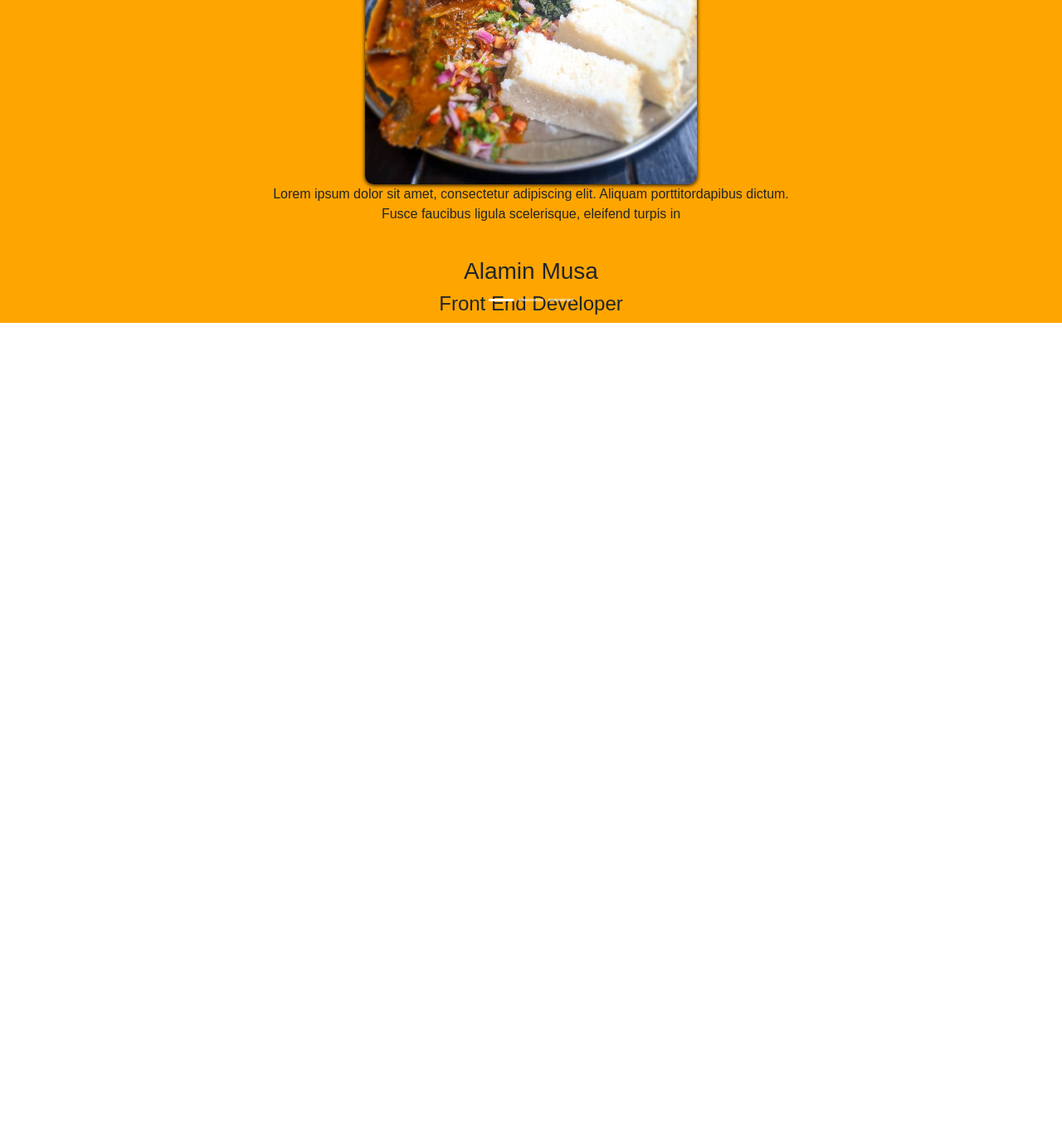
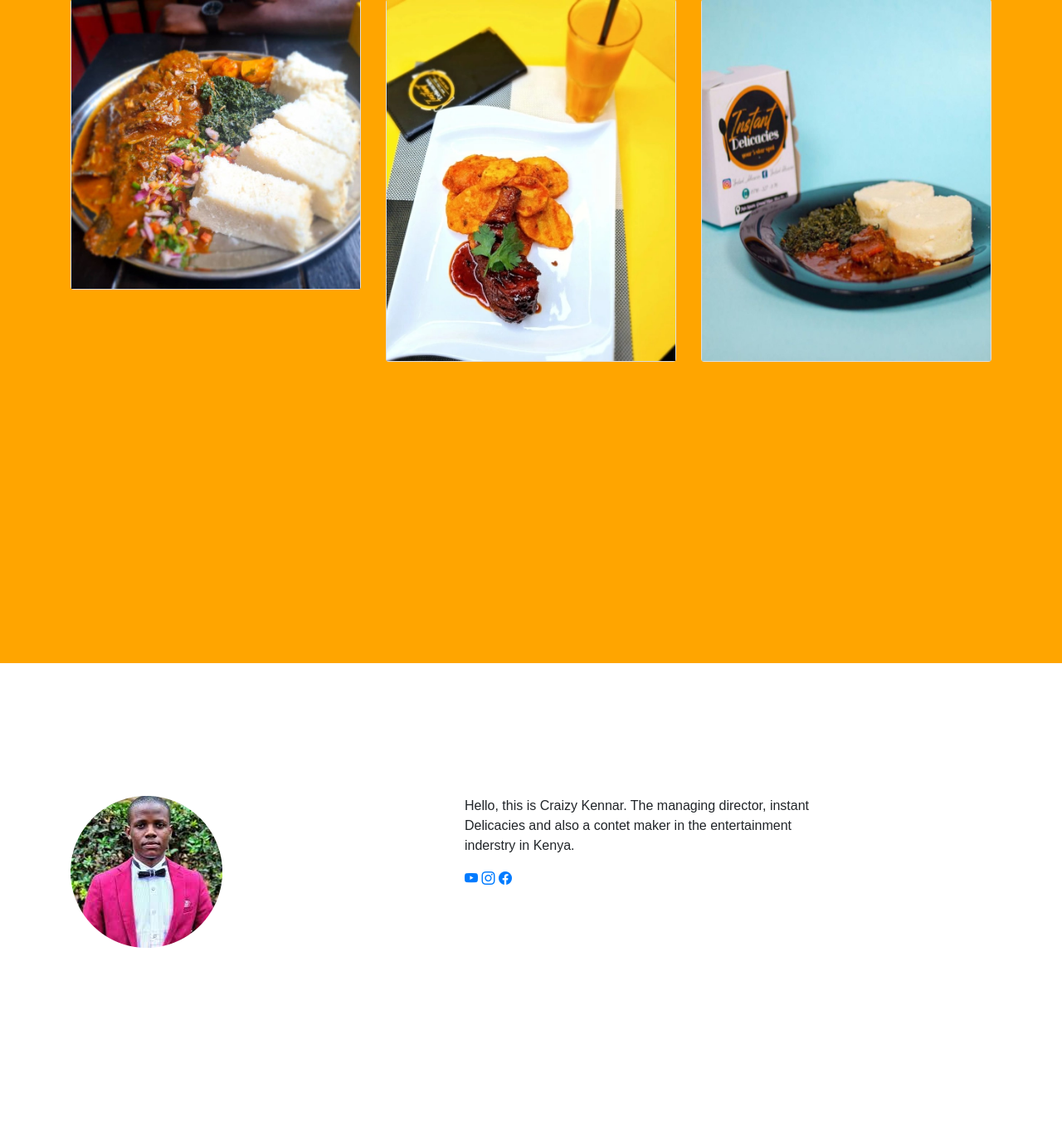
Before and after one commit to SimonGideon/eMobilis-Web-Development, a PHP site: page / in a window 1280 px wide. Shown: the part 801-2183 px from the top of the page at 83% size. Run offline with PHP 8.4, Linux system fonts and the light colour scheme; some libraries are stand-ins or nearby versions.

Commit message:
initial commit

```diff
--- a/personal_project/Index.html
+++ b/personal_project/Index.html
@@ -21,6 +21,8 @@
     <!-- css -->
     <link rel="stylesheet" href="css/styels.css">
     <title>Insta Delicacies</title>
+    <!-- favicon -->
+    <link rel="shortcut icon" type="image/jpg" href="imgs/favicon.ico" />
 </head>
 <!-- ==Body begins== -->
 
@@ -52,6 +54,14 @@
         </div>
 
     </nav>
+    <!-- ===Hero section=== -->
+    <section class="hero">
+        <div class="hero-inner">
+            <h1>Instant Delicacies</h1>
+            <h2>Look at this website and bask in its amazing glory!</h2>
+        </div>
+
+    </section>
 
     <!-- ===Banner Section== -->
     <section class="banner">
@@ -59,13 +69,14 @@
             <div class="banner1">
                 <img src="imgs/banner3.jpg" alt="banner1">
             </div>
+            <div class="hero">
+
+            </div>
 
             <div class="banner2">
                 <img src="imgs/banner2.jpg" alt="banner2">
             </div>
-            <div class="banner-text">
-                <p>Welcome to Instant <br> Delicacies</p>
-            </div>
+
         </div>
         </div>
         </div>
@@ -73,62 +84,64 @@
     <!-- ======our meals==== -->
     <section class="meals" id="meals">
         <div class="container text-center">
-            <h2>Testimonials</h2>
-            <div class="row text-center">
-                <div class="col-md-12">
-                    <div id="carouselExampleIndicators" class="carousel slide" data-ride="carousel">
-                        <!-- Indicators-->
-                        <ol class="carousel-indicators">
-                            <li data-target="#carouselExampleIndicators" data-slide-to="0" class="active"></li>
-                            <li data-target="#carouselExampleIndicators" data-slide-to="1"></li>
-                            <li data-target="#carouselExampleIndicators" data-slide-to="2"></li>
-                        </ol>
-                        <div class="carousel-inner">
-                            <!-- Item-1 -->
-                            <div class="carousel-item active text-center">
-                                <img src="imgs/event2.jpg" alt="" class="colon">
-                                <p>Lorem ipsum dolor sit amet, consectetur adipiscing elit. Aliquam
-                                    porttitordapibus dictum.<br>
-                                    Fusce faucibus ligula scelerisque, eleifend turpis in</p>
-                                <img src="https://via.placeholder.com/90x90" alt="" class="center-block team">
-                                <h3>Alamin Musa</h3>
-                                <h4>Front End Developer</h4>
-                            </div>
-                            <!-- Item-2 -->
-                            <div class="carousel-item text-center">
-                                <img src="img/testimonials.png" alt="" class="colon">
-                                <p>Lorem ipsum dolor sit amet, consectetur adipiscing elit. Aliquam
-                                    porttitordapibus dictum.<br>
-                                    Fusce faucibus ligula scelerisque, eleifend turpis in</p>
-                                <img src="https://via.placeholder.com/90x90" alt="" class="center-block team">
-                                <h3>Alamin Musa</h3>
-                                <h4>Front End Developer</h4>
-                            </div>
-                            <!-- Item-3 -->
-                            <div class="carousel-item text-center">
-                                <img src="img/testimonials.png" alt="" class="colon">
-                                <p>Lorem ipsum dolor sit amet, consectetur adipiscing elit. Aliquam
-                                    porttitordapibus dictum.<br>
-                                    Fusce faucibus ligula scelerisque, eleifend turpis in</p>
-                                <img src="https://via.placeholder.com/90x90" alt="" class="center-block team">
-                                <h3>Alamin Musa</h3>
-                                <h4>Front End Developer</h4>
-                            </div>
+            <div class="row">
+                <!-- Meal -->
+                <div class="co-md-6 col-lg-4">
+                    <div class="box">
+                        <div class="image card">
+                            <img src="imgs/event2.jpg" alt="">
                         </div>
-                        <a class="carousel-control-prev" href="#carouselExampleIndicators" role="button" data-slide="prev">
-                            <span class="fa fa-angle-left icon" aria-hidden="true"></span>
-                            <span class="sr-only">Previous</span>
-                        </a>
-                        <a class="carousel-control-next" href="#carouselExampleIndicators" role="button" data-slide="next">
-                            <span class="fa fa-angle-right icon" aria-hidden="true"></span>
-                            <span class="sr-only">Next</span>
-                        </a>
+                    </div>
+                </div>
+                <!-- meal-->
+                <div class="co-md-6 col-lg-4">
+                    <div class="box">
+                        <div class="image card">
+                            <img src="imgs/apx.webp" alt="">
+
+                        </div>
+                    </div>
+                </div>
+                <!-- meal-->
+                <div class="co-md-6 col-lg-4">
+                    <div class="box">
+                        <div class="image card">
+                            <img src="imgs/slider_2.jpg" alt="">
+
+                        </div>
                     </div>
                 </div>
             </div>
         </div>
     </section>
     <!-- ===== meals ends here===== -->
+    <!-- ===About=== -->
+    <section class="about">
+        <div class="container">
+            <div class="row">
+                <div class="col-md-5 rm">
+                    <img class="profile_pic" src="imgs/avartar.png" alt="Avartar" class="img-fluid">
+
+                </div>
+                <div class="col-md-5 rm">
+
+                    <p>
+                        Hello, this is Craizy Kennar. The managing director, instant Delicacies
+                        and also a contet maker in the entertainment inderstry in Kenya.
+
+                    </p>
+                    <a href="https://www.youtube.com/c/TalesofthecrazyKennar" class="bi bi-youtube"></a>
+                    <a href="https://www.instagram.com/instant_delicacies/" class="bi bi-instagram"></a>
+                    <a href="https://www.facebook.com/Instant-Delicacies" class="bi bi-facebook"></a>
+                </div>
+            </div>
+        </div>
+    </section>
+    <section class="events">
+        <div class="container">
+
+        </div>
+    </section>
 
     <!-- Smooth-Scroll -->
     <script src="js/smooth-scroll.js"></script>
--- a/personal_project/css/styels.css
+++ b/personal_project/css/styels.css
@@ -87,6 +87,14 @@ nav img {
 }
 
 /* ====Banners */
+.banner {
+    margin-bottom: 100vh;
+}
+
+.banner1 .banner2 {
+    z-index: 2;
+}
+
 .banner2 {
     position: absolute !important;
     top: 81px;
@@ -110,17 +118,50 @@ nav img {
 
 }
 
+/* hero section */
+.hero .hero-inner {
+    /* Sizing */
+    width: 100%;
+    height: 100%;
+    padding: 80px;
+
+    /* Flexbox stuff */
+    display: flex;
+    justify-content: center;
+    align-items: center;
+
+    /* Text styles */
+    text-align: center;
+    color: white;
+
+    /* Background styles */
+    background-image: linear-gradient(rgba(255, 200, 19, 0.8), rgba(0, 0, 0, 0.8)), url("hero2.png");
+    background-size: cover;
+    background-position: center center;
+    background-repeat: no-repeat;
+    background-attachment: fixed;
+
+    position: absolute;
+    z-index: 1;
+}
+
 /* ==Meals slider== */
 .meals {
     margin-top: 300px;
     background: #ffa500;
     position: relative;
+    height: 100vh;
+
 
 }
 
-.meals img {
+.meals img card {
     border-radius: 10px;
-    box-shadow: 0px 1px 5px rgba(0, 0, 0.1);
+
+}
+
+.about {
+    margin-top: 20vh;
 }
 
 /* ==Responsiveness== */
```
Also changed, not shown: class_work/Index.html (+9 -18 lines), personal_project/imgs/272094263_696102461774148_2380559100242656744_n.webp (deleted), personal_project/imgs/apx.webp (added), personal_project/imgs/avartar.png (added), personal_project/imgs/favicon.ico (added), personal_project/imgs/food_1.webp (renamed from personal_project/imgs/271807669_452328243064776_2952965432319647192_n.webp), personal_project/imgs/food_2.webp (renamed from personal_project/imgs/271973170_348455350443247_8806871348331322269_n.webp), personal_project/imgs/food_3.webp (renamed from personal_project/imgs/272027846_131810855986313_6004924187133534976_n.webp), personal_project/imgs/slide_4.webp (added), personal_project/imgs/slider_2.jpg.
